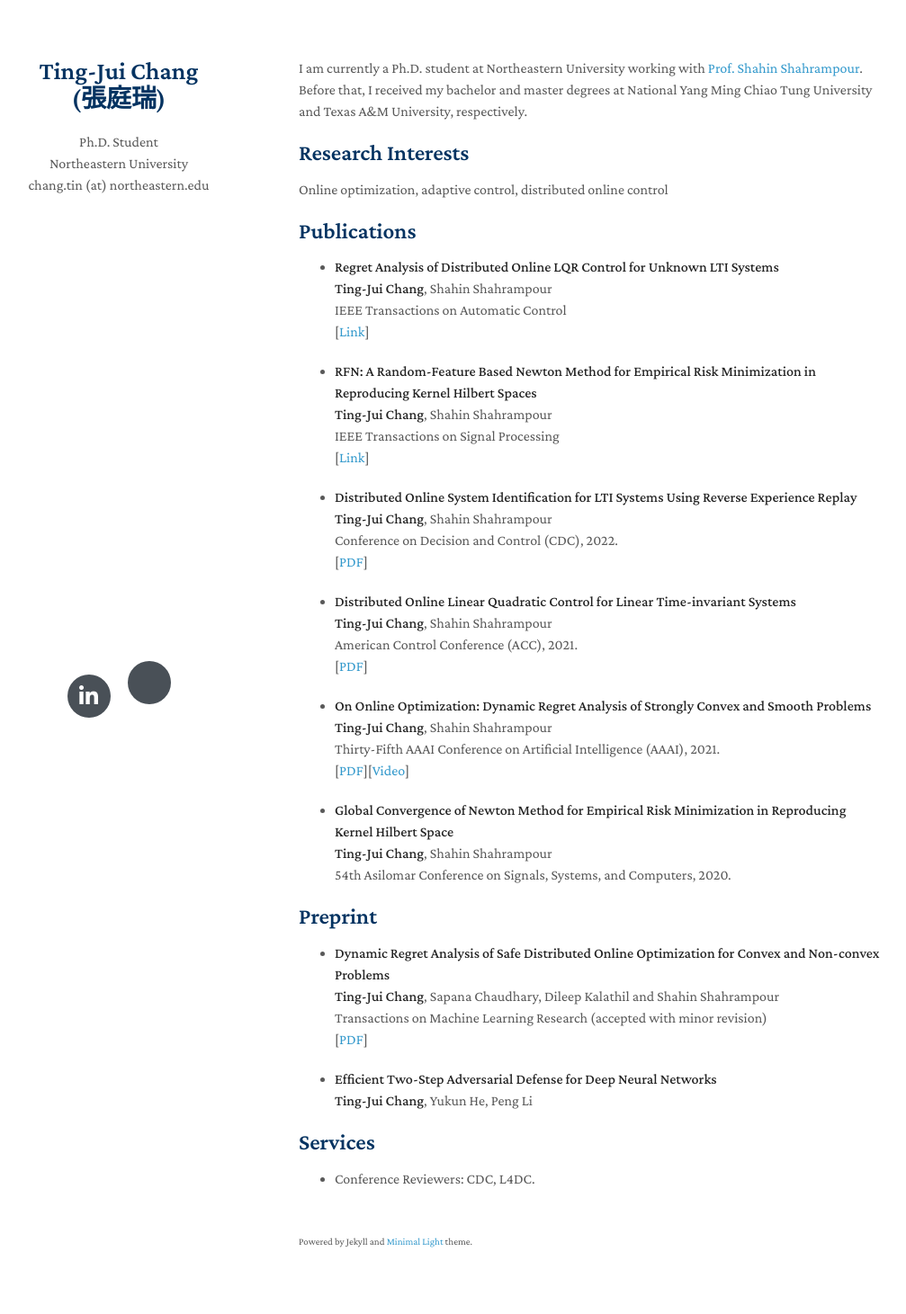
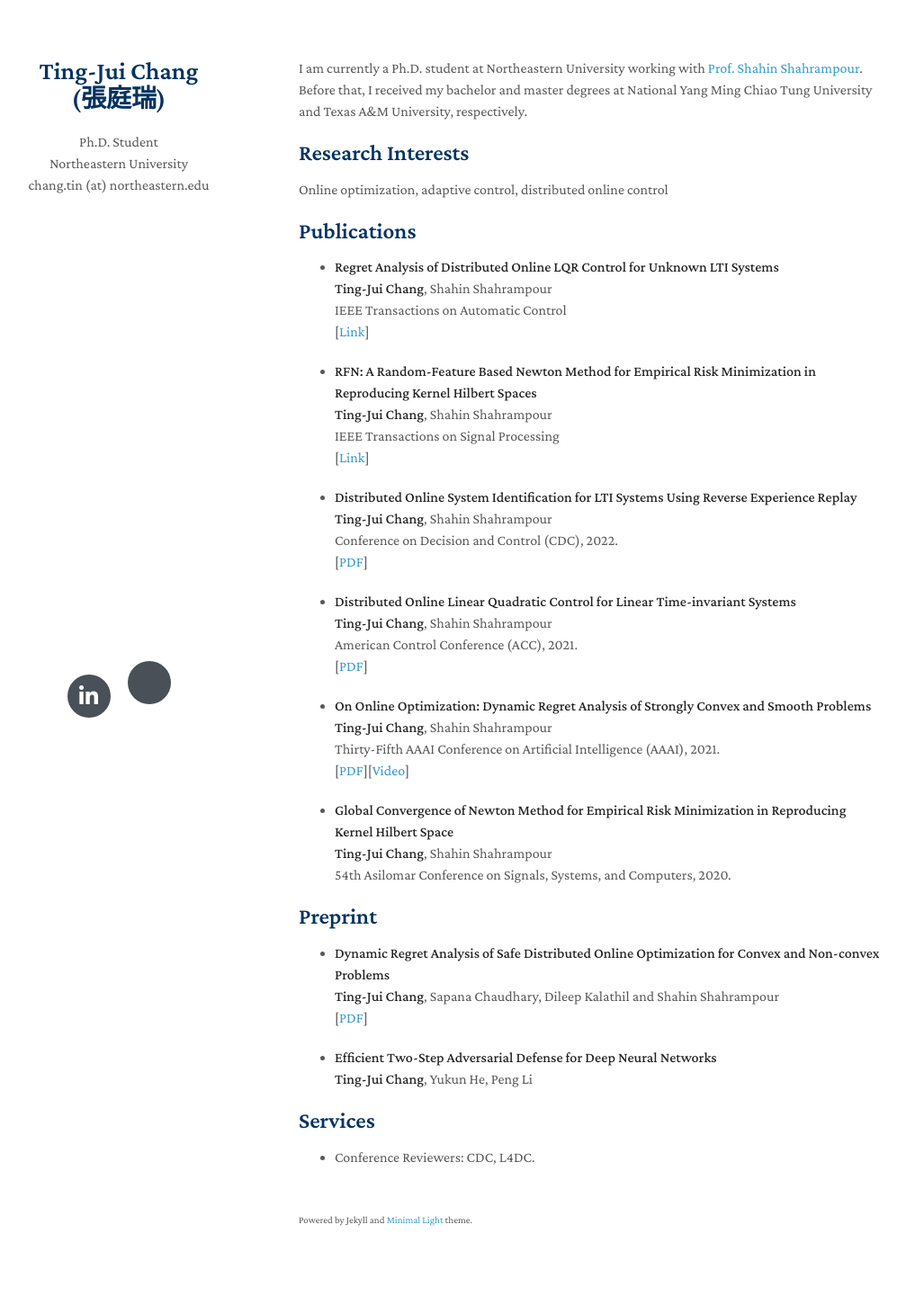
Before and after one commit to tingjui/MyWeb, a Jekyll site: the page built from index.md, in a window 1280 px wide. Shown: the whole page at 90% size, without its empty margins (138-1145 px from the left). Built offline with Jekyll 4.4.1, drawn with Linux system fonts in a browser that asks for light colours; nearby versions of some CDN libraries; a style sheet for code colours, icons or effects is not loaded; after the commit the page ends 1437 px from its top, so only the background shows below that.

Commit message:
Update index.md

```diff
--- a/index.md
+++ b/index.md
@@ -65,8 +65,6 @@ Convex and Non-convex Problems**
   <br>
   **Ting-Jui Chang**, Sapana Chaudhary, Dileep Kalathil and Shahin Shahrampour
   <br>
-  Transactions on Machine Learning Research (accepted with minor revision)
-  <br>
   [[PDF](https://arxiv.org/abs/2302.12320)]
 
 - **Efficient Two-Step Adversarial Defense for Deep Neural Networks**
```
